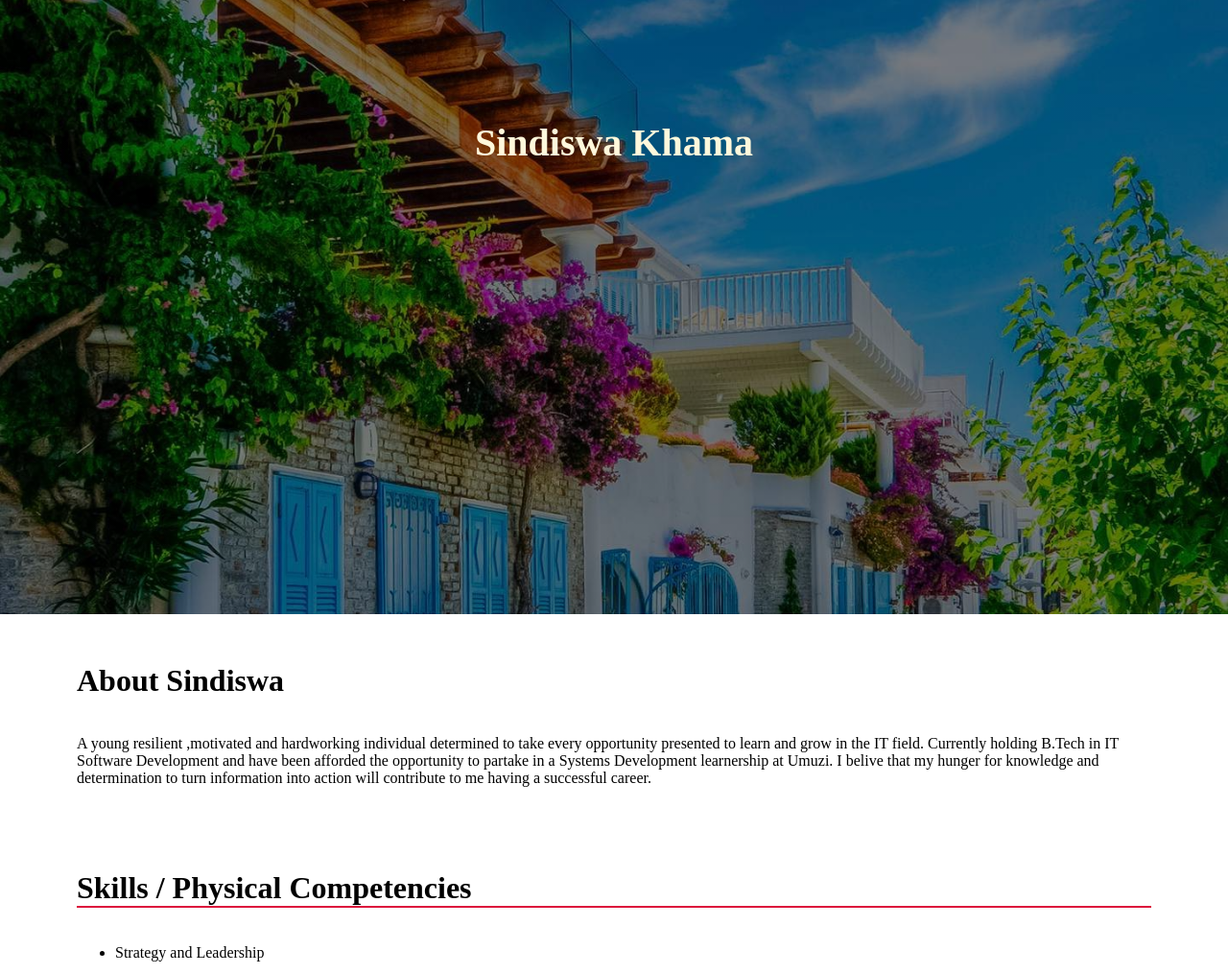
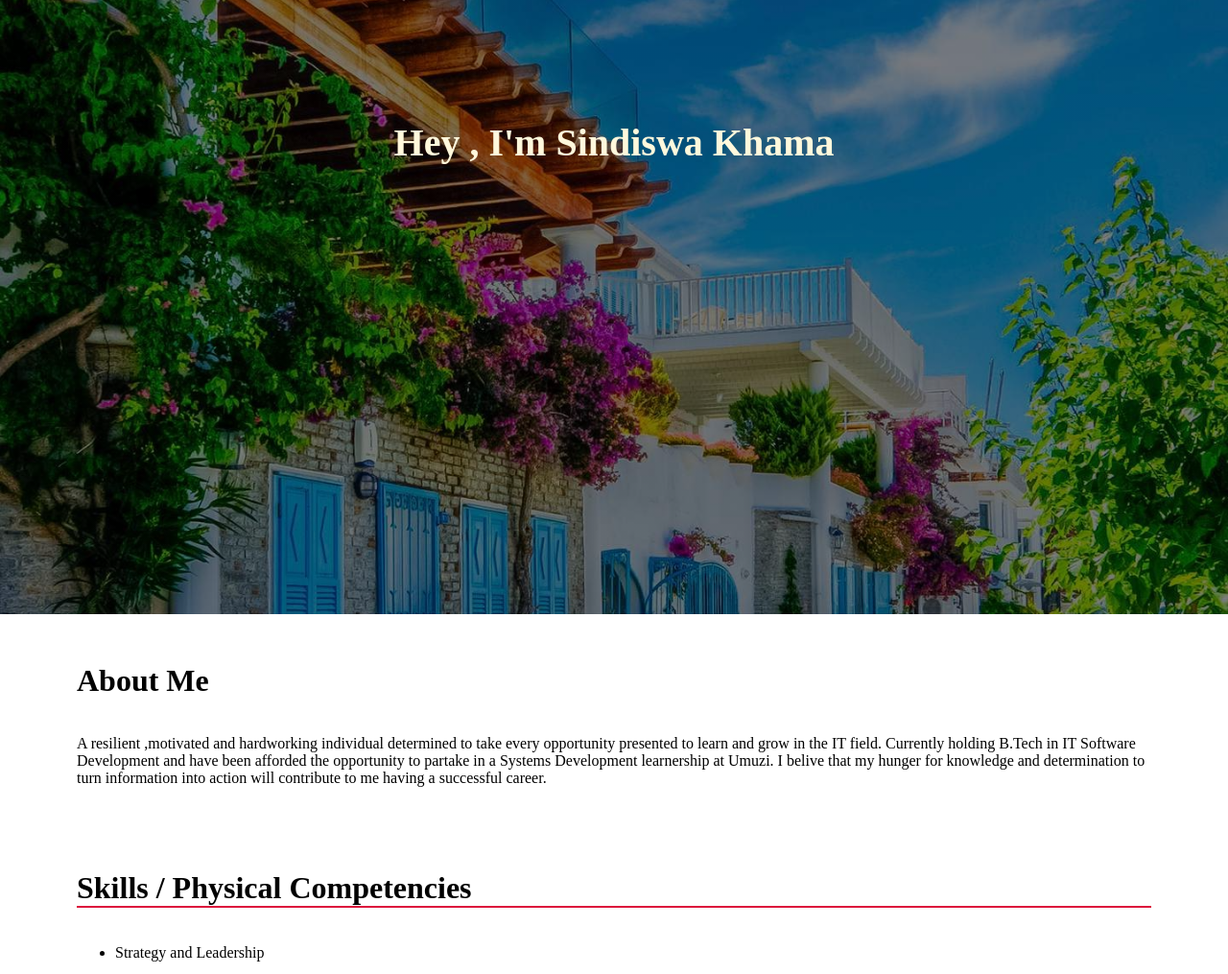
Before and after one commit to Sindiegh/Profile, a plain HTML site: page index.html in a window 1280 px wide. Shown: the part 160-1175 px from the top of the page at 96% size. Drawn offline with Linux system fonts and the light colour scheme.

Commit message:
Heading changes

```diff
--- a/index.html
+++ b/index.html
@@ -22,17 +22,17 @@
                 </div>
 			</nav>
 			<div class="title ">
-				<h1>Sindiswa Khama</h1>
+				<h1>Hey , I'm Sindiswa Khama</h1>
             </div>
         </div>
 	</header>
     <div class="main-body">
         <div class="grid-about" id="about">
             <div class="about-item1">
-                <h1>About Sindiswa</h1>
+                <h1>About Me</h1>
             </div>
             <div class="about-item2">
-                <p>A young resilient ,motivated and hardworking individual determined to take every opportunity presented to learn and grow in the IT field. Currently holding B.Tech in IT Software Development and have been
+                <p>A resilient ,motivated and hardworking individual determined to take every opportunity presented to learn and grow in the IT field. Currently holding B.Tech in IT Software Development and have been
                      afforded the opportunity to partake in a Systems Development learnership at Umuzi.
                     I belive that my hunger for knowledge and determination to turn information into action will contribute to me having a successful career.  </p>
             </div>
```
